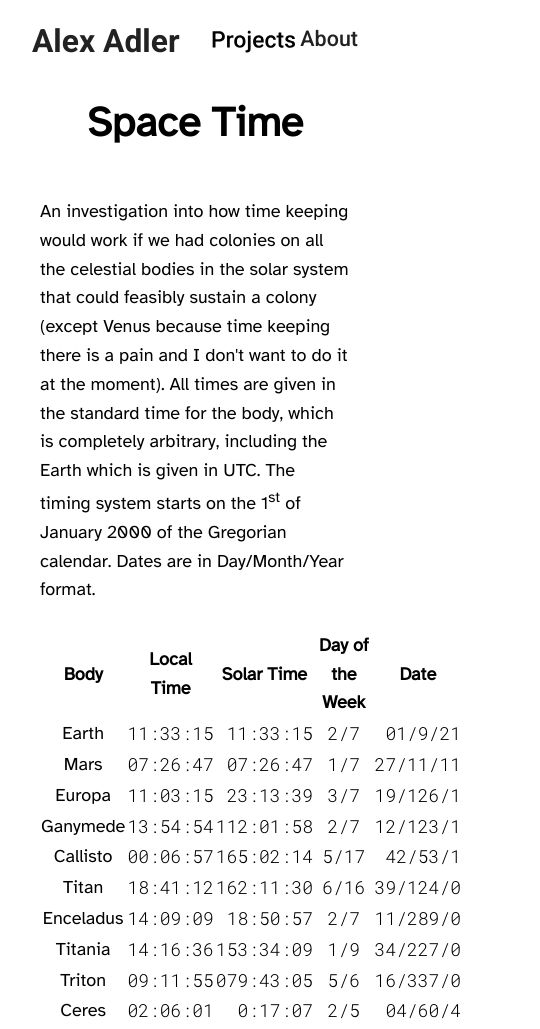
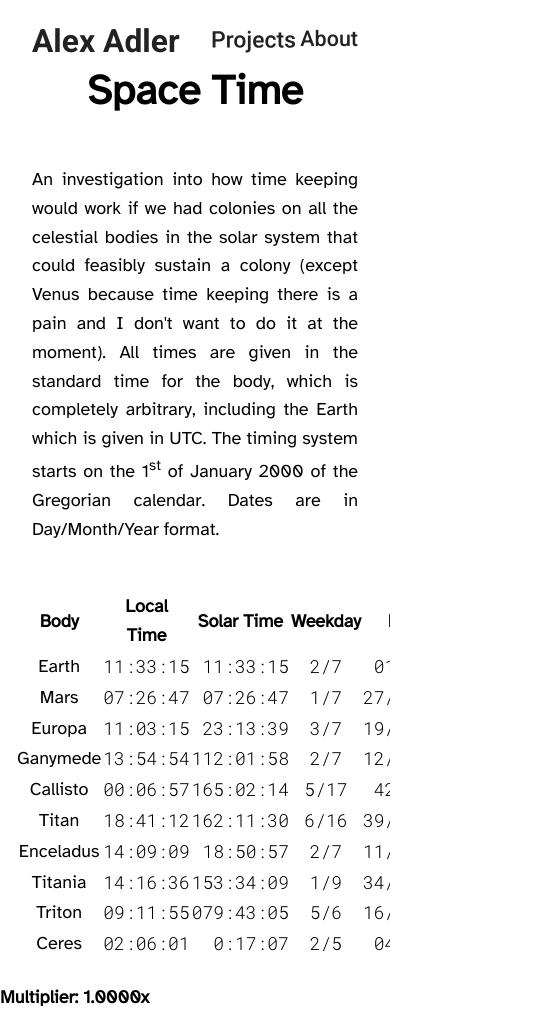
Before and after one commit to alex-adler/alex-adler.github.io, a plain HTML site: page SpaceTime.html in a window 390 px wide. Shown: the top 1029 px of the page, 540 px wide, since content can reach past the window. Drawn offline with Linux system fonts and the light colour scheme.

Commit message:
Made 'Space Time' responsive

```diff
--- a/SpaceTime.html
+++ b/SpaceTime.html
@@ -2,8 +2,8 @@
 <html lang="en">
 
 <head>
+    <link rel="stylesheet" href="css/nav.css">
     <link rel="stylesheet" href="css/kairos.css">
-    <link rel="stylesheet" href="css/nav.css">
     <link rel="stylesheet" href="css/datepickk.css">
     <script type="application/javascript" src="nav.js"></script>
     <script type="application/javascript" src="kairos/globals.js"></script>
@@ -39,28 +39,28 @@
             <g class="icon--menu">
                 <path
                     d="M2.34961 5.83008V9H0.867188V0.46875H4.13086C5.08398 0.46875 5.83984 0.716797 6.39844 1.21289C6.96094 1.70898 7.24219 2.36523 7.24219 3.18164C7.24219 4.01758 6.9668 4.66797 6.41602 5.13281C5.86914 5.59766 5.10156 5.83008 4.11328 5.83008H2.34961ZM2.34961 4.64062H4.13086C4.6582 4.64062 5.06055 4.51758 5.33789 4.27148C5.61523 4.02148 5.75391 3.66211 5.75391 3.19336C5.75391 2.73242 5.61328 2.36523 5.33203 2.0918C5.05078 1.81445 4.66406 1.67188 4.17188 1.66406H2.34961V4.64062Z"
-                    fill="black" />
+                    fill="#222222" />
                 <path
                     d="M11.7246 3.96094C11.5371 3.92969 11.3438 3.91406 11.1445 3.91406C10.4922 3.91406 10.0527 4.16406 9.82617 4.66406V9H8.40234V2.66016H9.76172L9.79688 3.36914C10.1406 2.81836 10.6172 2.54297 11.2266 2.54297C11.4297 2.54297 11.5977 2.57031 11.7305 2.625L11.7246 3.96094Z"
-                    fill="black" />
+                    fill="#222222" />
                 <path
                     d="M12.1465 5.77148C12.1465 5.15039 12.2695 4.5918 12.5156 4.0957C12.7617 3.5957 13.1074 3.21289 13.5527 2.94727C13.998 2.67773 14.5098 2.54297 15.0879 2.54297C15.9434 2.54297 16.6367 2.81836 17.168 3.36914C17.7031 3.91992 17.9922 4.65039 18.0352 5.56055L18.041 5.89453C18.041 6.51953 17.9199 7.07812 17.6777 7.57031C17.4395 8.0625 17.0957 8.44336 16.6465 8.71289C16.2012 8.98242 15.6855 9.11719 15.0996 9.11719C14.2051 9.11719 13.4883 8.82031 12.9492 8.22656C12.4141 7.62891 12.1465 6.83398 12.1465 5.8418V5.77148ZM13.5703 5.89453C13.5703 6.54688 13.7051 7.05859 13.9746 7.42969C14.2441 7.79688 14.6191 7.98047 15.0996 7.98047C15.5801 7.98047 15.9531 7.79297 16.2188 7.41797C16.4883 7.04297 16.623 6.49414 16.623 5.77148C16.623 5.13086 16.4844 4.62305 16.207 4.24805C15.9336 3.87305 15.5605 3.68555 15.0879 3.68555C14.623 3.68555 14.2539 3.87109 13.9805 4.24219C13.707 4.60938 13.5703 5.16016 13.5703 5.89453Z"
-                    fill="black" />
+                    fill="#222222" />
                 <path
                     d="M20.7305 2.66016V9.5625C20.7305 10.2109 20.5684 10.7051 20.2441 11.0449C19.9238 11.3887 19.4531 11.5605 18.832 11.5605C18.5703 11.5605 18.3184 11.5273 18.0762 11.4609V10.3359C18.2246 10.3711 18.3926 10.3887 18.5801 10.3887C19.0527 10.3887 19.2949 10.1309 19.3066 9.61523V2.66016H20.7305ZM19.1836 1.01367C19.1836 0.794922 19.252 0.613281 19.3887 0.46875C19.5293 0.324219 19.7285 0.251953 19.9863 0.251953C20.2441 0.251953 20.4434 0.324219 20.584 0.46875C20.7246 0.613281 20.7949 0.794922 20.7949 1.01367C20.7949 1.22852 20.7246 1.4082 20.584 1.55273C20.4434 1.69336 20.2441 1.76367 19.9863 1.76367C19.7285 1.76367 19.5293 1.69336 19.3887 1.55273C19.252 1.4082 19.1836 1.22852 19.1836 1.01367Z"
-                    fill="black" />
+                    fill="#222222" />
                 <path
                     d="M25.0488 9.11719C24.1465 9.11719 23.4141 8.83398 22.8516 8.26758C22.293 7.69727 22.0137 6.93945 22.0137 5.99414V5.81836C22.0137 5.18555 22.1348 4.62109 22.377 4.125C22.623 3.625 22.9668 3.23633 23.4082 2.95898C23.8496 2.68164 24.3418 2.54297 24.8848 2.54297C25.748 2.54297 26.4141 2.81836 26.8828 3.36914C27.3555 3.91992 27.5918 4.69922 27.5918 5.70703V6.28125H23.4492C23.4922 6.80469 23.666 7.21875 23.9707 7.52344C24.2793 7.82812 24.666 7.98047 25.1309 7.98047C25.7832 7.98047 26.3145 7.7168 26.7246 7.18945L27.4922 7.92188C27.2383 8.30078 26.8984 8.5957 26.4727 8.80664C26.0508 9.01367 25.5762 9.11719 25.0488 9.11719ZM24.8789 3.68555C24.4883 3.68555 24.1719 3.82227 23.9297 4.0957C23.6914 4.36914 23.5391 4.75 23.4727 5.23828H26.1855V5.13281C26.1543 4.65625 26.0273 4.29688 25.8047 4.05469C25.582 3.80859 25.2734 3.68555 24.8789 3.68555Z"
-                    fill="black" />
+                    fill="#222222" />
                 <path
                     d="M31.3066 7.98047C31.6621 7.98047 31.957 7.87695 32.1914 7.66992C32.4258 7.46289 32.5508 7.20703 32.5664 6.90234H33.9082C33.8926 7.29688 33.7695 7.66602 33.5391 8.00977C33.3086 8.34961 32.9961 8.61914 32.6016 8.81836C32.207 9.01758 31.7812 9.11719 31.3242 9.11719C30.4375 9.11719 29.7344 8.83008 29.2148 8.25586C28.6953 7.68164 28.4355 6.88867 28.4355 5.87695V5.73047C28.4355 4.76562 28.6934 3.99414 29.209 3.41602C29.7246 2.83398 30.4277 2.54297 31.3184 2.54297C32.0723 2.54297 32.6855 2.76367 33.1582 3.20508C33.6348 3.64258 33.8848 4.21875 33.9082 4.93359H32.5664C32.5508 4.57031 32.4258 4.27148 32.1914 4.03711C31.9609 3.80273 31.666 3.68555 31.3066 3.68555C30.8457 3.68555 30.4902 3.85352 30.2402 4.18945C29.9902 4.52148 29.8633 5.02734 29.8594 5.70703V5.93555C29.8594 6.62305 29.9824 7.13672 30.2285 7.47656C30.4785 7.8125 30.8379 7.98047 31.3066 7.98047Z"
-                    fill="black" />
+                    fill="#222222" />
                 <path
                     d="M36.7676 1.11914V2.66016H37.8867V3.71484H36.7676V7.25391C36.7676 7.49609 36.8145 7.67188 36.9082 7.78125C37.0059 7.88672 37.1777 7.93945 37.4238 7.93945C37.5879 7.93945 37.7539 7.91992 37.9219 7.88086V8.98242C37.5977 9.07227 37.2852 9.11719 36.9844 9.11719C35.8906 9.11719 35.3438 8.51367 35.3438 7.30664V3.71484H34.3008V2.66016H35.3438V1.11914H36.7676Z"
-                    fill="black" />
+                    fill="#222222" />
                 <path
                     d="M42.5332 7.27734C42.5332 7.02344 42.4277 6.83008 42.2168 6.69727C42.0098 6.56445 41.6641 6.44727 41.1797 6.3457C40.6953 6.24414 40.291 6.11523 39.9668 5.95898C39.2559 5.61523 38.9004 5.11719 38.9004 4.46484C38.9004 3.91797 39.1309 3.46094 39.5918 3.09375C40.0527 2.72656 40.6387 2.54297 41.3496 2.54297C42.1074 2.54297 42.7188 2.73047 43.1836 3.10547C43.6523 3.48047 43.8867 3.9668 43.8867 4.56445H42.4629C42.4629 4.29102 42.3613 4.06445 42.1582 3.88477C41.9551 3.70117 41.6855 3.60938 41.3496 3.60938C41.0371 3.60938 40.7812 3.68164 40.582 3.82617C40.3867 3.9707 40.2891 4.16406 40.2891 4.40625C40.2891 4.625 40.3809 4.79492 40.5645 4.91602C40.748 5.03711 41.1191 5.16016 41.6777 5.28516C42.2363 5.40625 42.6738 5.55273 42.9902 5.72461C43.3105 5.89258 43.5469 6.0957 43.6992 6.33398C43.8555 6.57227 43.9336 6.86133 43.9336 7.20117C43.9336 7.77148 43.6973 8.23438 43.2246 8.58984C42.752 8.94141 42.1328 9.11719 41.3672 9.11719C40.8477 9.11719 40.3848 9.02344 39.9785 8.83594C39.5723 8.64844 39.2559 8.39062 39.0293 8.0625C38.8027 7.73438 38.6895 7.38086 38.6895 7.00195H40.0723C40.0918 7.33789 40.2188 7.59766 40.4531 7.78125C40.6875 7.96094 40.998 8.05078 41.3848 8.05078C41.7598 8.05078 42.0449 7.98047 42.2402 7.83984C42.4355 7.69531 42.5332 7.50781 42.5332 7.27734Z"
-                    fill="black" />
+                    fill="#222222" />
             </g>
             <g class="icon--close">
                 <path d="M 20 0 L 30 10" />
@@ -122,17 +122,20 @@
             var datepicker = new Datepickk();
         </script>
 
-        <h1 style="text-align: center;">Space Time</h1>
-        <p>An investigation into how time keeping would work if we had colonies on all the celestial bodies in the
+        <h1>Space Time</h1>
+        <p class="intro">An investigation into how time keeping would work if we had colonies on all the celestial
+            bodies in the
             solar system that could feasibly sustain a colony (except Venus because time keeping there is a pain and I
             don't want to do it at the moment). All times are given in the standard time for the body,
             which is completely arbitrary, including the Earth which is given in UTC. The timing system starts on the
             1<sup>st</sup> of January 2000 of the Gregorian calendar. Dates are in Day/Month/Year format.</p>
 
 
+        <div class="layout-row">
+            <div class="layout left">
+                <div style="overflow-x: auto;">
                     <table></table>
-
-        <div id="animation">
+                </div>
                 <h4 id="speedText">Hello?</h4>
                 <button type="button" onclick=IrlTime()>Current Time</button>
                 <button type="button" onclick=EpochTime()>Epoch Time</button>
@@ -142,10 +145,13 @@
                 <button type="button" onclick=Forward(1)>&gt;</button>
                 <button type="button" onclick=Forward(10)>&gt;&gt;</button>
                 <button onclick="datepicker.show();">Date Picker</button>
-            <canvas id="canvas" height=500px width=500px></canvas>
             </div>
-
+            <div class="layout right">
+                <canvas id="planets-canvas"></canvas>
+            </div>
+        </div>
     </body>
 </main>
 
+
 </html>
--- a/css/index.css
+++ b/css/index.css
@@ -57,3 +57,9 @@ body {
   background-repeat: no-repeat;
   background-position: left bottom;
 }
+
+h1 {
+  margin: 6rem auto;
+  margin-bottom: 3rem;
+  padding: 0 2rem;
+}
--- a/css/kairos.css
+++ b/css/kairos.css
@@ -6,9 +6,9 @@
 
 /* Table stuff */
 table {
-	width: 50vmax;
-	padding-left: 0;
-	padding-right: 0;
+	width: 100%;
+	padding-left: 1rem;
+	padding-right: 1rem;
 	margin-left: auto;
 	margin-right: auto;
 	border-spacing: 0;
@@ -37,23 +37,6 @@ td {
 	text-align: right;
 }
 
-/* Animation */
-#canvas {
-	position: relative;
-	display: block;
-	background-color: #222222;
-}
-
-#animation {
-	position: relative;
-	width: 500px;
-	padding-left: 0;
-	padding-right: 0;
-	margin-left: auto;
-	margin-right: auto;
-	/* margin: auto; */
-}
-
 /* Style the button that is used to open and close the collapsible content */
 .collapsible {
 	cursor: pointer;
@@ -70,7 +53,7 @@ td {
 	padding: 0 18px;
 	background-color: white;
 	max-height: 0;
-	overflow: hidden;
+	/* overflow: hidden; */
 	transition: max-height 0.2s ease-out;
 }
 
@@ -83,8 +66,28 @@ td {
 	text-align: right;
 }
 
+/* Format the flavour text */
 td p {
 	font-family: var(--font-primary);
+}
+
+/* Animation */
+#planets-canvas {
+	position: relative;
+	/* width: 100vmin;
+	height: 100vmin; */
+	width: 50vw;
+	height: 50vw;
+	/* width: 100vw;
+	height: 100vw; */
+	padding-left: 0;
+	padding-right: 0;
+	margin-left: auto;
+	margin-right: auto;
+	/* vertical-align: middle; */
+	display: block;
+	background-color: #222222;
+	/* margin: auto; */
 }
 
 body {
@@ -93,6 +96,18 @@ body {
 	background-repeat: no-repeat;
 	background-position: left bottom;
 	background-attachment: fixed;
+	margin: 0 0;
+}
+
+h1 {
+	text-align: center;
+	margin: 4rem auto;
+	margin-bottom: 2rem;
+	padding: 0 2rem;
+}
+
+.intro {
+	text-align: justify;
 }
 
 .main-navigation::after {
@@ -101,3 +116,26 @@ body {
 	background-repeat: no-repeat;
 	background-position: left bottom;
 }
+
+.layout {
+	float: left;
+	width: 50%;
+}
+
+/* Clear floats after the columns */
+.row:after {
+	content: "";
+	display: table;
+	clear: both;
+}
+
+/* Responsive layout - makes the two columns stack on top of each other instead of next to each other */
+@media screen and (max-width: 950px) {
+	.layout {
+		width: 100%;
+	}
+	#planets-canvas {
+		width: 100vw;
+		height: 100vw;
+	}
+}
--- a/css/nav.scss
+++ b/css/nav.scss
@@ -213,16 +213,19 @@ a {
 }
 
 .main-content {
-  margin: 6rem auto;
-  padding: 0 calc(var(--space) * 2);
   transform: translateX(0);
   transition: transform calc(var(--nav-duration) * 2) var(--ease);
 
+  p {
+    margin: 3rem auto;
+    padding: 0 calc(var(--space) * 2);
+  }
+
   // overflow: hidden; // Make sure translateX doesn't add a scrollbar
 
-  > * + * {
-    margin-top: calc(var(--space) * var(--line-height));
-  }
+  // > * + * {
+  //   margin-top: calc(var(--space) * var(--line-height));
+  // }
 }
 
 .main-navigation-toggle:checked {
--- a/kairos/anim.js
+++ b/kairos/anim.js
@@ -14,22 +14,23 @@ class Circle {
         this.smear = 0; // 1 if smeared in the animation
         this.disabled = 0;  // 0 if enabled
     }
-    draw(ctx) {
+    draw(c, ctx) {
         if (!this.disabled) {
+            var min = Math.min(c.height, c.width);
             if (this.smear) {
                 ctx.strokeStyle = this.colour;
                 ctx.beginPath();
-                ctx.arc(this.x0, this.y0, this.a, 0, 2 * Math.PI);
+                ctx.arc(this.x0 * min, this.y0 * min, this.a * min, 0, 2 * Math.PI);
                 ctx.stroke();
             } else {
                 ctx.fillStyle = this.colour;
                 ctx.beginPath();
-                ctx.arc(this.x, this.y, this.radius, 0, 2 * Math.PI);
+                ctx.arc(this.x * min, this.y * min, this.radius * min, 0, 2 * Math.PI);
                 ctx.fill();
                 if (this.ring) {
                     ctx.strokeStyle = this.colour;
                     ctx.beginPath();
-                    ctx.arc(this.x, this.y, this.radius * 1.5, 0, 2 * Math.PI);
+                    ctx.arc(this.x * min, this.y * min, this.radius * 1.5 * min, 0, 2 * Math.PI);
                     ctx.stroke();
                 }
             }
@@ -38,60 +39,67 @@ class Circle {
     }
 }
 
+const setUpCanvas = () => {
+    // Feed the size back to the canvas.
+    var c = document.getElementById("planets-canvas");
+    c.width = c.clientWidth;
+    c.height = c.clientHeight;
+};
+
 function balls(table, bodies) {
 
     window.requestAnimationFrame = window.requestAnimationFrame || window.mozRequestAnimationFrame || window.webkitRequestAnimationFrame || window.msRequestAnimationFrame;
 
-    var canvas = document.getElementById('canvas');
+    var canvas = document.getElementById("planets-canvas");
     var output = document.getElementById("speedText");
 
     if (canvas.getContext) {
         var ctx = canvas.getContext('2d');
 
-        var maxX = canvas.clientWidth;
-        var maxY = canvas.clientHeight;
+        canvas.width = canvas.clientWidth;
+        canvas.height = canvas.clientHeight;
 
         var lastTime = 0;
 
-        var sun_x0 = 0.5 * maxX;
-        var sun_y0 = 0.5 * maxY;
+        var sun_x0 = 0.5;
+        var sun_y0 = 0.5;
 
         var circles = {};
 
-        var sun = new Circle(0, sun_x0, sun_y0, 0, 10, 'yellow', 0);
+        // Circle parameters: semi-major axis, x0, y0, period, radius, colour, omega = 0, ring = 0
 
-        circles["mercury"] = new Circle(25, sun_x0, sun_y0, 89.9691, 2, 'red', 252.25166724);
+        var sun = new Circle(0, sun_x0, sun_y0, 0, .02, 'yellow', 0);
 
-        circles["venus"] = new Circle(50, sun_x0, sun_y0, 224.701, 4, '#D4CAA3', 181.97970850);
+        circles["mercury"] = new Circle(0.05, sun_x0, sun_y0, 89.9691, .004, 'red', 252.25166724);
 
-        circles["earth"] = new Circle(75, sun_x0, sun_y0, 365.25, 5, 'blue', 100.46457166);
-        circles["luna"] = new Circle(10, 0, 0, 28, 1, 'white', Math.random() * 360);
+        circles["venus"] = new Circle(0.1, sun_x0, sun_y0, 224.701, .008, '#D4CAA3', 181.97970850);
 
-        circles["mars"] = new Circle(100, sun_x0, sun_y0, 686.971, 4, 'orangered', -4.56813164);
-        circles["phobos"] = new Circle(7, 0, 0, 0.3189, 1, 'white', Math.random() * 360);
-        circles["deimos"] = new Circle(10, 0, 0, 2, 1.263, 'white', Math.random() * 360);
+        circles["earth"] = new Circle(0.15, sun_x0, sun_y0, 365.25, .01, 'blue', 100.46457166);
+        circles["luna"] = new Circle(0.02, 0, 0, 28, .002, 'white', Math.random() * 360);
 
-        circles["ceres"] = new Circle(125, sun_x0, sun_y0, 1683, 2, 'white', 153.9032);
+        circles["mars"] = new Circle(.2, sun_x0, sun_y0, 686.971, .008, 'orangered', -4.56813164);
+        circles["phobos"] = new Circle(.014, 0, 0, 0.3189, .002, 'white', Math.random() * 360);
+        circles["deimos"] = new Circle(.02, 0, 0, 1.263, .002, 'white', Math.random() * 360);
 
-        circles["jupiter"] = new Circle(150, sun_x0, sun_y0, 4332.59, 8, 'orange', 34.33479152);
-        circles["io"] = new Circle(17, 0, 0, 1.769, 1, 'yellow', Math.random() * 360);
-        circles["europa"] = new Circle(19, 0, 0, 3.5551, 1, 'white', Math.random() * 360);
-        circles["ganymede"] = new Circle(21, 0, 0, 7.155, 1, 'white', Math.random() * 360);
-        circles["callisto"] = new Circle(23, 0, 0, 16.69, 1, 'white', Math.random() * 360);
-        // circles["io"] = new Circle(17, 0, 0, 1.769, 1, 'yellow', 0);
-        // circles["europa"] = new Circle(19, 0, 0, 3.5551, 1, 'white', 0);
-        // circles["ganymede"] = new Circle(21, 0, 0, 7.155, 1, 'white', 0);
-        // circles["callisto"] = new Circle(23, 0, 0, 16.69, 1, 'white', 0);
+        circles["ceres"] = new Circle(.25, sun_x0, sun_y0, 1683, .004, 'white', 153.9032);
 
-        circles["saturn"] = new Circle(175, sun_x0, sun_y0, 10759.22, 7, '#FFFDD0', 50.07571329, 1);
-        circles["titan"] = new Circle(15, 0, 0, 15.945, 1, 'white', Math.random() * 360);
+        circles["jupiter"] = new Circle(.3, sun_x0, sun_y0, 4332.59, .016, 'orange', 34.33479152);
+        circles["io"] = new Circle(.034, 0, 0, 1.769, .002, 'yellow', Math.random() * 360);
+        circles["europa"] = new Circle(.038, 0, 0, 3.5551, .002, 'white', Math.random() * 360);
+        circles["ganymede"] = new Circle(.042, 0, 0, 7.155, .002, 'white', Math.random() * 360);
+        circles["callisto"] = new Circle(.046, 0, 0, 16.69, .002, 'white', Math.random() * 360);
 
-        circles["uranus"] = new Circle(200, sun_x0, sun_y0, 30688.5, 6, 'cyan', 314.20276625);
-        circles["neptune"] = new Circle(225, sun_x0, sun_y0, 60182, 6, 'purple', 304.22289287);
-        circles["pluto"] = new Circle(250, sun_x0, sun_y0, 90560, 1, 'white', 238.96535011);
+        circles["saturn"] = new Circle(.35, sun_x0, sun_y0, 10759.22, .014, '#FFFDD0', 50.07571329, 1);
+        circles["titan"] = new Circle(.03, 0, 0, 15.945, .002, 'white', Math.random() * 360);
+
+        circles["uranus"] = new Circle(.4, sun_x0, sun_y0, 30688.5, .012, 'cyan', 314.20276625);
+        circles["neptune"] = new Circle(.45, sun_x0, sun_y0, 60182, .012, 'purple', 304.22289287);
+        // circles["pluto"] = new Circle(250, sun_x0, sun_y0, 90560, 1, 'white', 238.96535011);
 
         function step(timestamp) {
-            ctx.clearRect(0, 0, canvas.clientWidth, canvas.clientHeight);
+            canvas.width = canvas.clientWidth;
+            canvas.height = canvas.clientHeight;
+            ctx.clearRect(0, 0, canvas.width, canvas.height);
             output.innerHTML = "Multiplier: " + scalingFactor.toPrecision(5) + "x";
 
             var deltaTime = timestamp - lastTime;
@@ -128,9 +136,9 @@ function balls(table, bodies) {
                 updatePos(circles[body], realTime, deltaTime, scalingFactor);
             }
 
-            for (var body in circles) circles[body].draw(ctx);
+            for (var body in circles) circles[body].draw(canvas, ctx);
 
-            sun.draw(ctx);
+            sun.draw(canvas, ctx);
             lastTime = timestamp;
             requestAnimationFrame(step);
             updateTimes(table, bodies, realTime);
--- a/kairos/main.js
+++ b/kairos/main.js
@@ -43,7 +43,7 @@ function Rewind(speed) {
 
 function generate() {
     let table = document.querySelector("table");
-    let tableHeaders = ["Body", "Local Time", "Solar Time", "Day of the Week", "Date"];
+    let tableHeaders = ["Body", "Local Time", "Solar Time", "Weekday", "Date"];
     IrlTime();
     data = generateData(bodies);
     info = generateInformation(bodies);
```
Also changed, not shown: css/nav.css, 1 other file. Lines whose indentation alone changed are shown as unchanged.
